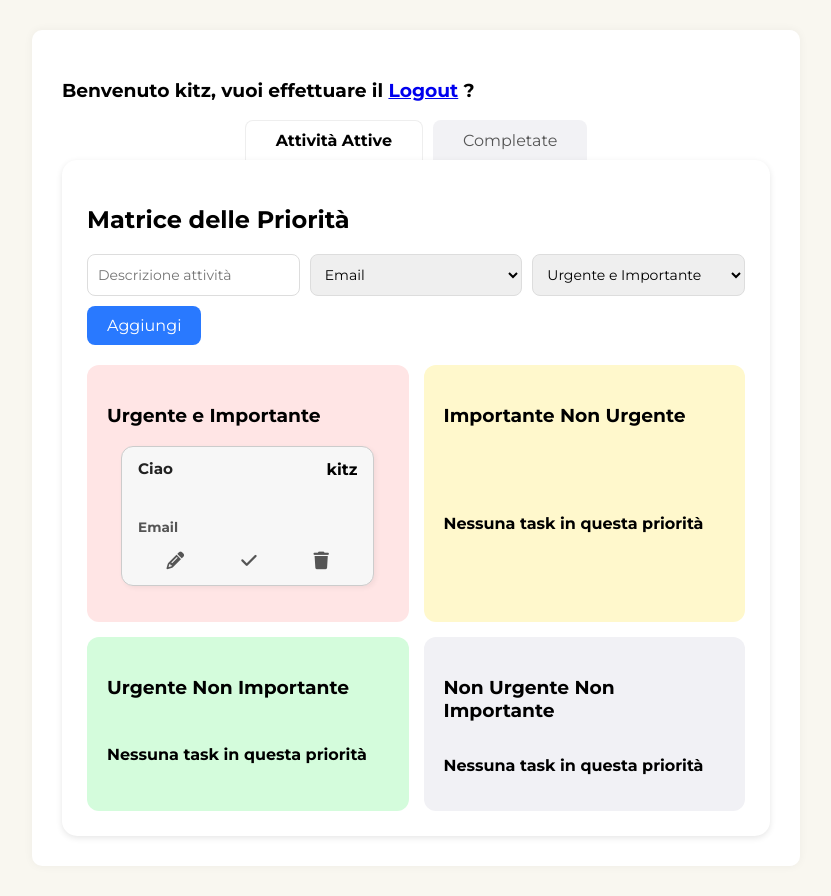
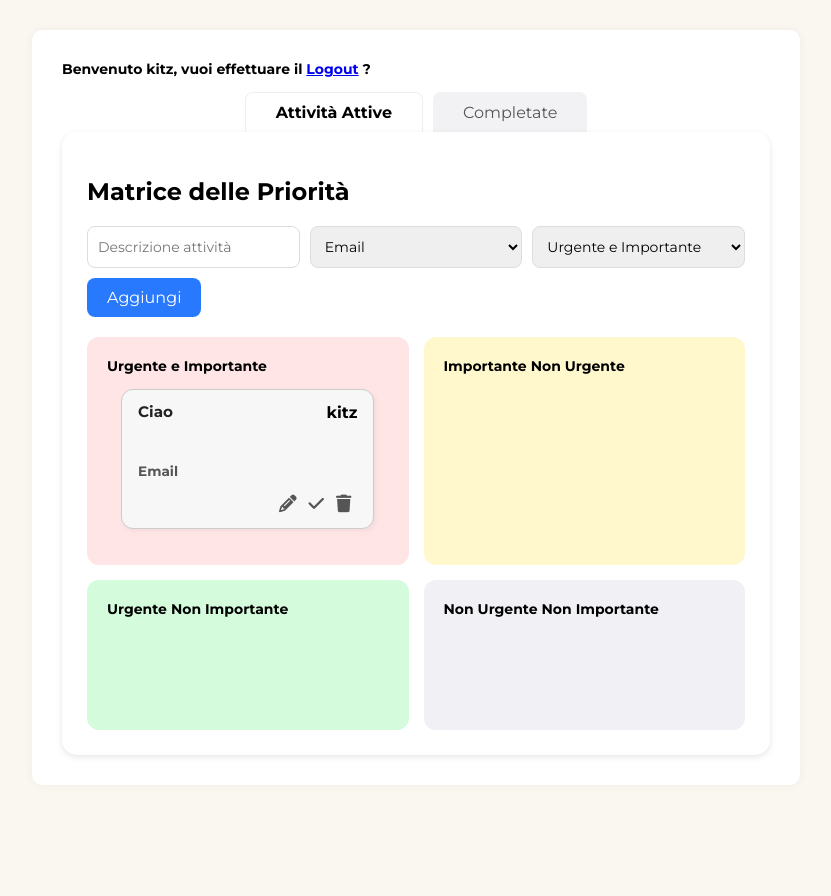
Before and after one commit to MarcXXXo/ScrumBoard_Kitzanos, a Django app: page /home/ in a window 1280 px wide. Shown: the whole page, without its empty margins (224-1055 px from the left). After the commit the page ends 785 px from the top, so only its background shows below. Run offline with Django 5.2, Linux system fonts and the light colour scheme; a user stored in the database is signed in; data comes from the database, SQL or seed files in the repository; both versions use the stored data as it was after the commit.

Commit message:
Risolto problema layout "completa task", lavori frontend

```diff
--- a/sbk_app/static/style.css
+++ b/sbk_app/static/style.css
@@ -113,7 +113,10 @@ body {
     grid-template-columns: 1fr;
   }
 }
-
+h3{
+  margin-top: 0;
+  font-size: 14px;
+}
 .priority {
   padding: 20px;
   border-radius: 12px;
@@ -122,7 +125,6 @@ body {
   min-height: 150px;
   height: 100%;
   display: grid;
-
   align-items: flex-start;
   text-align: left;
 }
@@ -245,7 +247,7 @@ body {
 
 .task-actions {
   display: flex;
-  justify-content: space-around;
+  justify-content: flex-end;
   margin-top: 0.6rem;
 }
 
--- a/sbk_app/static/task.js
+++ b/sbk_app/static/task.js
@@ -23,7 +23,7 @@ document.querySelectorAll('.edit-task').forEach(button => {
 
 document.querySelectorAll('.complete-task').forEach(button => {
   button.addEventListener('click', function() {
-    const taskId = this.dataset.taskId; // Assumi che l'icona abbia data-task-id
+    const taskId = this.dataset.taskId;
 
     fetch('complete_task/', {
       method: 'POST',
@@ -40,13 +40,16 @@ document.querySelectorAll('.complete-task').forEach(button => {
         const taskCard = this.closest('.task-card');
         const completedTab = document.getElementById('completate'); // id tab completate
         completedTab.appendChild(taskCard);
-
         // Eventualmente cambia stile o rimuovi pulsante completa
-        this.remove();
+        //this.remove();
+        //const editIcon = document.getElementsByClassName(".edit-task");
+        //editIcon.remove();
       } else {
         alert('Errore completando la task: ' + data.error);
       }
+      window.location.reload();
     })
+
     .catch(error => alert('Errore di rete'));
   });
 });
--- a/sbk_app/templates/home.html
+++ b/sbk_app/templates/home.html
@@ -70,7 +70,7 @@
               </div>
             </div>
           {% empty %}
-            <p>Nessuna task in questa priorità</p>
+            <!-- <p>Nessuna task in questa priorità</p>  Messaggio quando la lista è vuota-->
           {% endfor %}
         </div>
 
@@ -92,7 +92,7 @@
               </div>
             </div>
           {% empty %}
-            <p>Nessuna task in questa priorità</p>
+            <!-- <p>Nessuna task in questa priorità</p>  Messaggio quando la lista è vuota-->
           {% endfor %}
         </div>
 
@@ -105,7 +105,9 @@
                 <div class="task-creator">{{ task.creatore.username }}</div>
               </div>
               <div class="task-details">
-                <p><strong> {{ task.tipo }}</strong></p>
+                <div class="task-type">
+                  <p><strong> {{ task.tipo }}</strong></p>
+                </div>
                 <div class="task-actions">
                   <button class="edit-task" data-task-id="{{ task.id }}" data-tipo="{{ task.tipo }}" data-priorita="{{ task.priorita }}"> <i class="fa fa-pencil-alt"></i></button>
                   <button class="complete-task" data-task-id="{{ task.id }}" title="Completa"><i class="fa fa-check"></i></button>
@@ -114,7 +116,7 @@
               </div>
             </div>
           {% empty %}
-            <p>Nessuna task in questa priorità</p>
+           <!-- <p>Nessuna task in questa priorità</p>  Messaggio quando la lista è vuota-->
           {% endfor %}
         </div>
 
@@ -136,7 +138,7 @@
               </div>
             </div>
           {% empty %}
-            <p>Nessuna task in questa priorità</p>
+            <!-- <p>Nessuna task in questa priorità</p>  Messaggio quando la lista è vuota-->
           {% endfor %}
         </div>
 
--- a/sbk_app/views.py
+++ b/sbk_app/views.py
@@ -23,6 +23,7 @@ def home(request):
             task.tipo = request.POST.get('tipo')
             task.priorita = request.POST.get('priorita')
             task.save()
+            return redirect('home')
         else:
 
             Task.objects.create(
@@ -57,11 +58,15 @@ def complete_task(request):
     print(">>> CHIAMATA ARRIVATA A complete_taskA")
     task_id = request.POST.get('task_id')
     if task_id:
+
         try:
             task = Task.objects.get(id=task_id)
             task.completata= True
             task.save()
-            return JsonResponse({'success': True})
+
+
+            return  JsonResponse({'success': True})
+
         except Task.DoesNotExist:
             return JsonResponse({'success': False, 'error': 'Task non trovata'})
     return JsonResponse({'success': False, 'error': 'ID mancante'})
```
Also changed, not shown: db.sqlite3.
